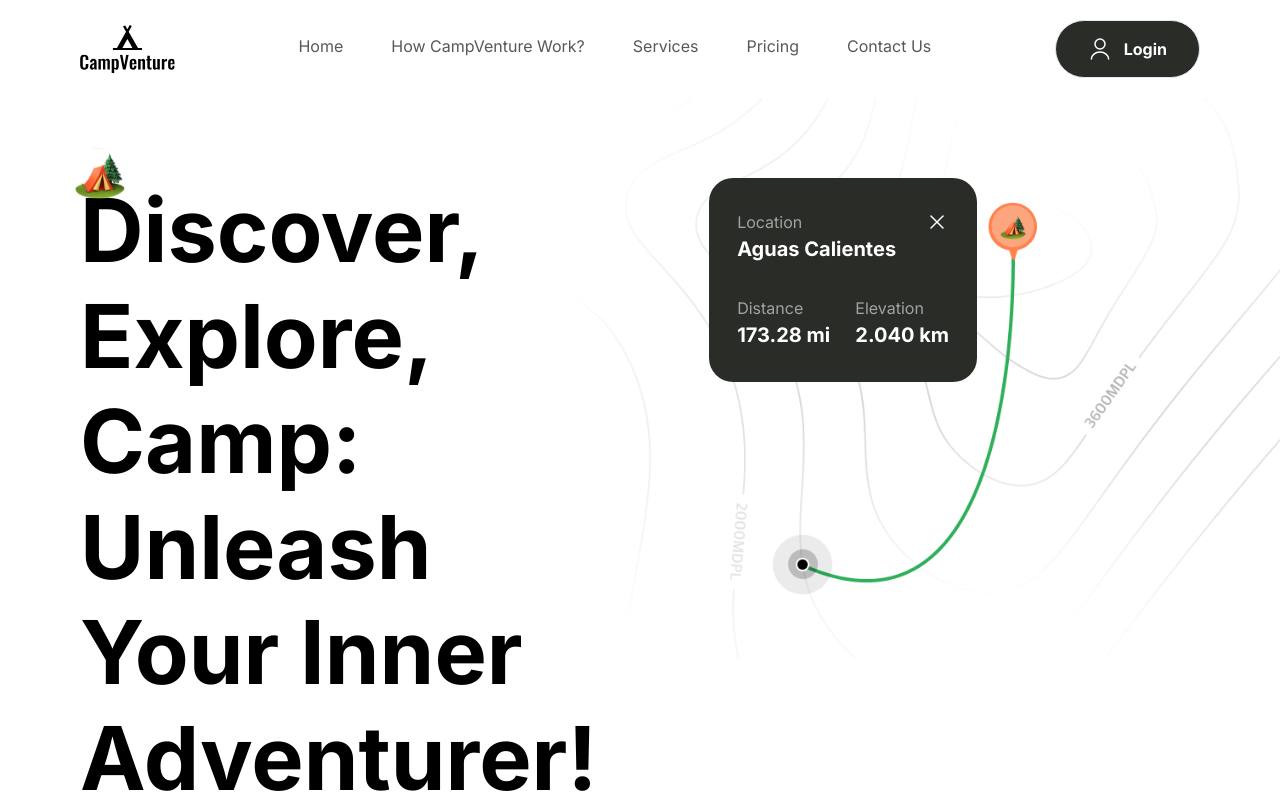
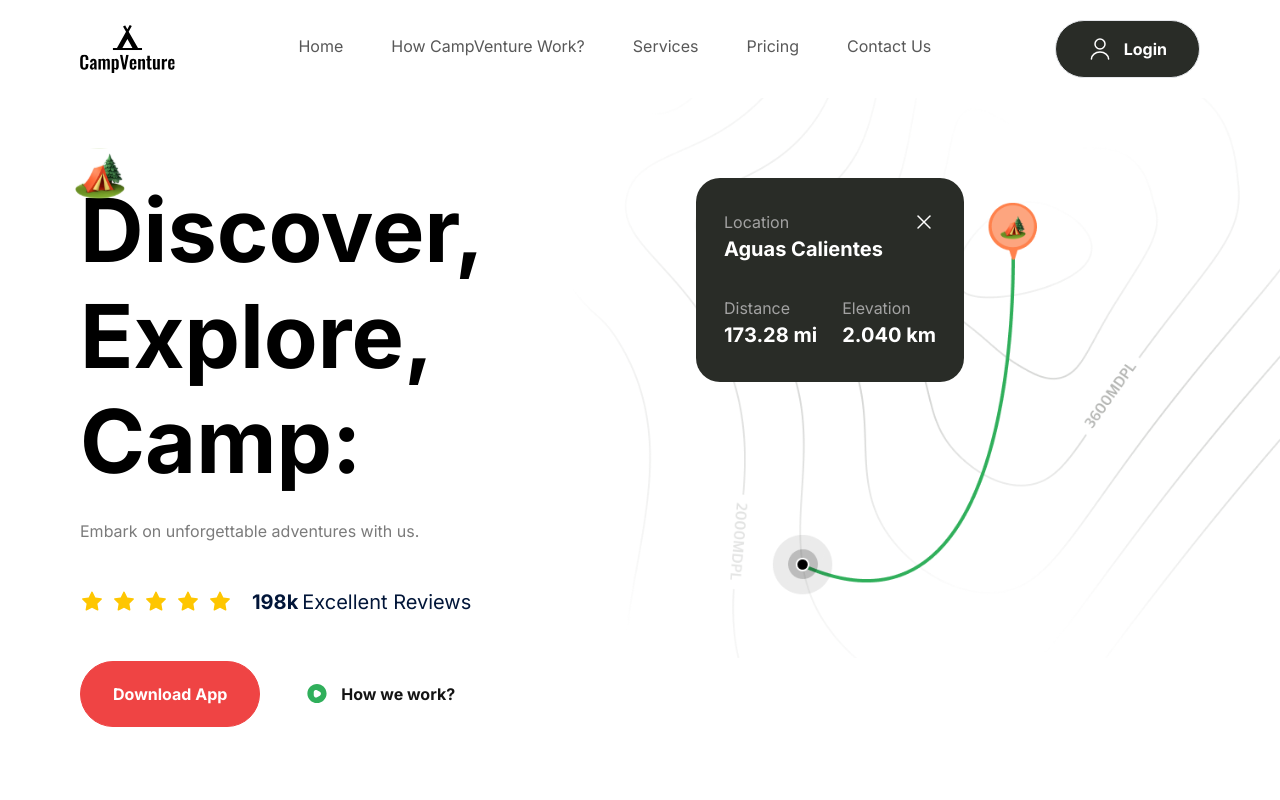
Before and after one commit to AlekseiIvanovI/travel2.0, a Next.js app: page / in a window 1280 px wide. Shown: the top 800 px of the page. Built offline with nearby package versions, Linux system fonts and the light colour scheme.

Commit message:
new commit

```diff
--- a/components/Hero.tsx
+++ b/components/Hero.tsx
@@ -14,7 +14,7 @@ const Hero = () => {
           height={50}
           className="absolute left-[-5px] top-[-30px] w-10 lg:w-[50px]"
         />
-        <h1 className="bold-52 lg:bold-88">Discover, Explore, Camp: Unleash Your Inner Adventurer!</h1>
+        <h1 className="bold-52 lg:bold-88">Discover, Explore, Camp:</h1>
         <p className="regular-16 mt-6 text-gray-30 xl:max-w-[520px]">
         Embark on unforgettable adventures with us.
         </p>
```
